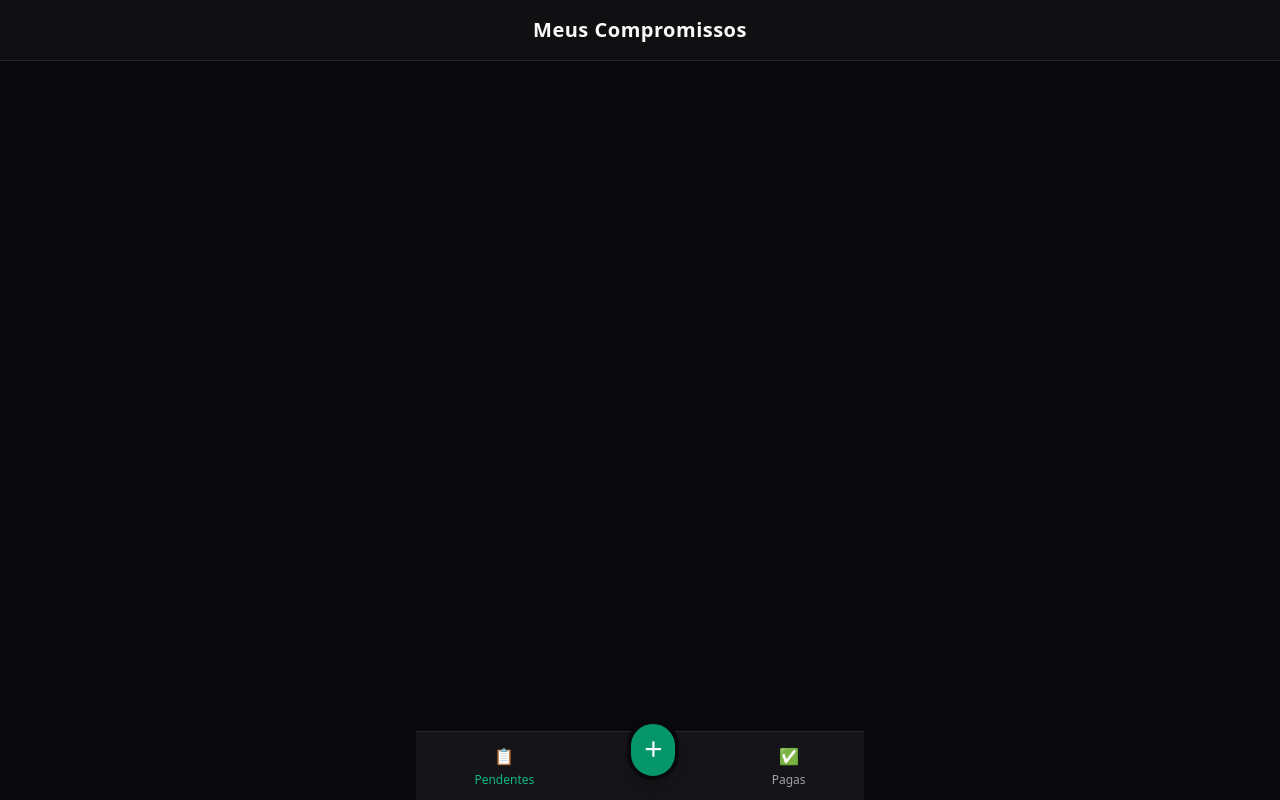
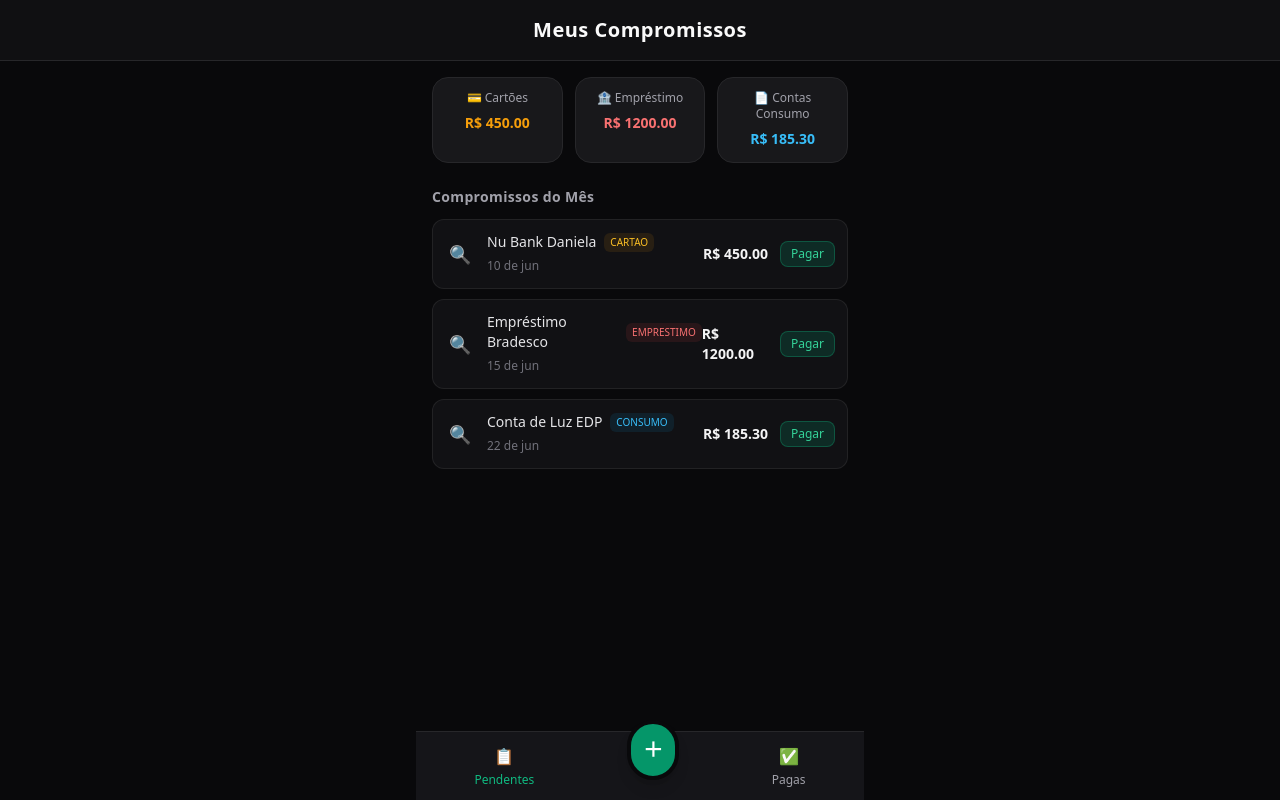
Before and after one commit to aguiar2rogerio-pixel/Contas-Pagar-, a plain HTML site: page index.html in a window 1280 px wide. Drawn offline with nearby package versions, Linux system fonts and the light colour scheme.

Commit message:
Update index.html

```diff
--- a/index.html
+++ b/index.html
@@ -7,7 +7,7 @@
 
     <!-- Configurações do PWA para Instalar no Celular -->
     <link rel="manifest" href="./manifest.json">
-    <meta name="theme-color" content="#121212">
+    <meta name="theme-color" content="#09090b">
 
     <!-- Tailwind CSS para o Visual Escuro Bonitão -->
     <script src="https://cdn.tailwindcss.com"></script>
@@ -21,12 +21,11 @@
         }
     </script>
 
-    <!-- O Cérebro Central (Chama os outros arquivos) -->
-    <script type="module" src="./js/app.js" defer></script>
+    <!-- O Cérebro Central (Apontando direto para a raiz) -->
+    <script type="module" src="./app.js" defer></script>
 </head>
 <body class="bg-zinc-950 text-zinc-50 min-h-screen flex flex-col font-sans select-none">
 
-    <!-- ESTRUTURA PRINCIPAL (A ser preenchida pelo view.js) -->
     <header class="p-4 border-b border-zinc-800 bg-zinc-900/50 sticky top-0 backdrop-blur-md z-10">
         <h1 class="text-xl font-bold text-center tracking-wide">Meus Compromissos</h1>
     </header>
@@ -39,7 +38,7 @@
         <div id="historico-container"></div>
     </main>
 
-    <!-- Menu Inferior Fixo (Aba Pendentes / Pagas / + Novo) -->
+    <!-- Menu Inferior Fixo -->
     <nav class="fixed bottom-0 left-0 right-0 border-t border-zinc-800 bg-zinc-900/90 backdrop-blur-md p-3 flex justify-around items-center max-w-md mx-auto z-10">
         <button id="btn-pendentes" class="flex flex-col items-center text-emerald-500 font-medium">
             <span>📋</span><span class="text-xs mt-1">Pendentes</span>
```
